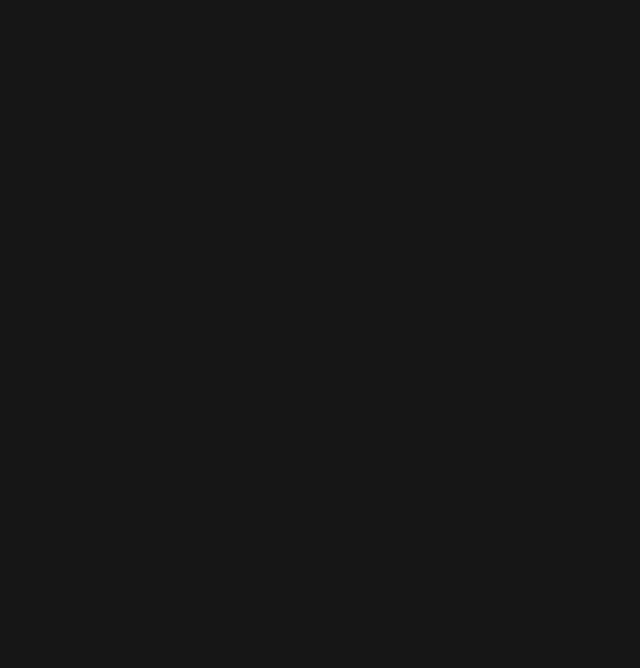
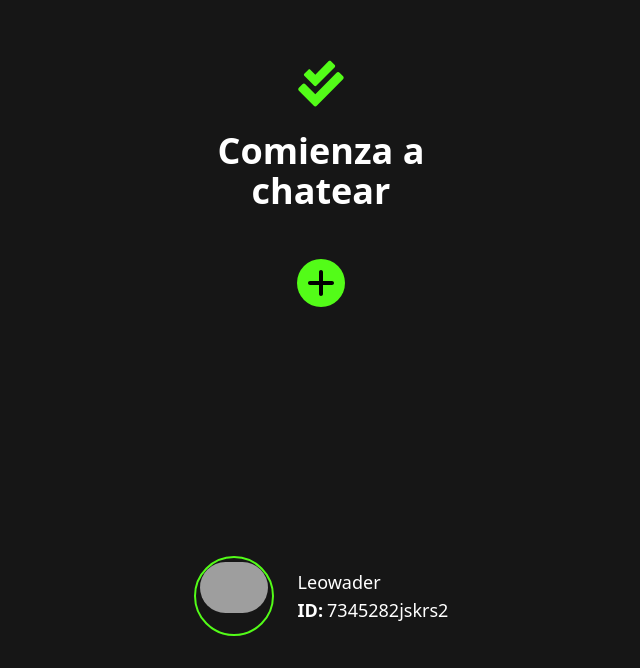
Before and after one commit to JesuBermudez/Intern-App, a React (Vite) app: page /main in a window 1280 px wide. Before the commit this address had no page. Shown: the part 132-800 px from the top of the page, without its empty margins (319-959 px from the left). Built offline with nearby package versions, Linux system fonts and the light colour scheme; grey boxes are pictures that could not be loaded.

Commit message:
cambios variados

```diff
--- a/src/pages/home/Home.jsx
+++ b/src/pages/home/Home.jsx
@@ -21,7 +21,7 @@ export default function Home() {
   return (
     <div className="bg-accent w-full h-screen py-8 flex flex-col items-center justify-between">
       <section className="mt-10">
-        <img src={logo} alt="Intern Logo" className=":w-12 mx-auto mb-6" />
+        <img src={logo} alt="Intern Logo" className="w-12 mx-auto mb-6" />
         <h2 className="text-white w-[13rem] text-center text-3xl font-semibold">
           Privacidad en todo momento
         </h2>
--- /dev/null
+++ b/src/pages/main/Main.jsx
@@ -0,0 +1,41 @@
+import { useState } from "react";
+import logo from "../../assets/logo.svg";
+import plusSolid from "../../assets/plus-solid.svg";
+
+export default function Main() {
+  const [chats, setChats] = useState([]);
+
+  return (
+    <div className="bg-accent w-full h-screen py-8 flex flex-col items-center justify-between">
+      {chats.length == 0 ? (
+        <section className="my-40 flex flex-col items-center">
+          <img src={logo} alt="Intern Logo" className="w-12 mx-auto mb-6" />
+          <h2 className="text-white w-[13rem] text-center text-4xl font-semibold">
+            Comienza a chatear
+          </h2>
+          <button className="p-2 rounded-full bg-primary mt-12">
+            <img src={plusSolid} alt="Agregar chat" className="size-8" />
+          </button>
+        </section>
+      ) : (
+        <div>Chats</div>
+      )}
+      <section className="flex">
+        <div className="size-20 rounded-full border-2 border-primary p-1 overflow-hidden mr-6">
+          <img
+            src="https://github.com/leowader.png"
+            alt=""
+            className="rounded-full"
+          />
+        </div>
+        <div className="flex flex-col justify-center">
+          <p className="text-lg">Leowader</p>
+          <div className="flex">
+            <p className="text-lg font-semibold mr-1">ID:</p>
+            <p className="text-lg">7345282jskrs2</p>
+          </div>
+        </div>
+      </section>
+    </div>
+  );
+}
--- a/src/routes/AppRoutes.jsx
+++ b/src/routes/AppRoutes.jsx
@@ -1,6 +1,7 @@
 import { BrowserRouter, Route, Routes } from "react-router-dom";
 import Home from "../pages/home/Home";
 import Register from "../pages/auth/Auth";
+import Main from "../pages/main/Main";
 const AppRoutes = () => {
   return (
     <BrowserRouter>
@@ -8,6 +9,7 @@ const AppRoutes = () => {
         <Route path="/" element={<Home />}></Route>
         <Route path="/register" element={<Register type="register" />}></Route>
         <Route path="/login" element={<Register type="login" />}></Route>
+        <Route path="/main" element={<Main></Main>}></Route>
       </Routes>
     </BrowserRouter>
   );
```
Also changed, not shown: src/assets/plus-solid.svg (added).
